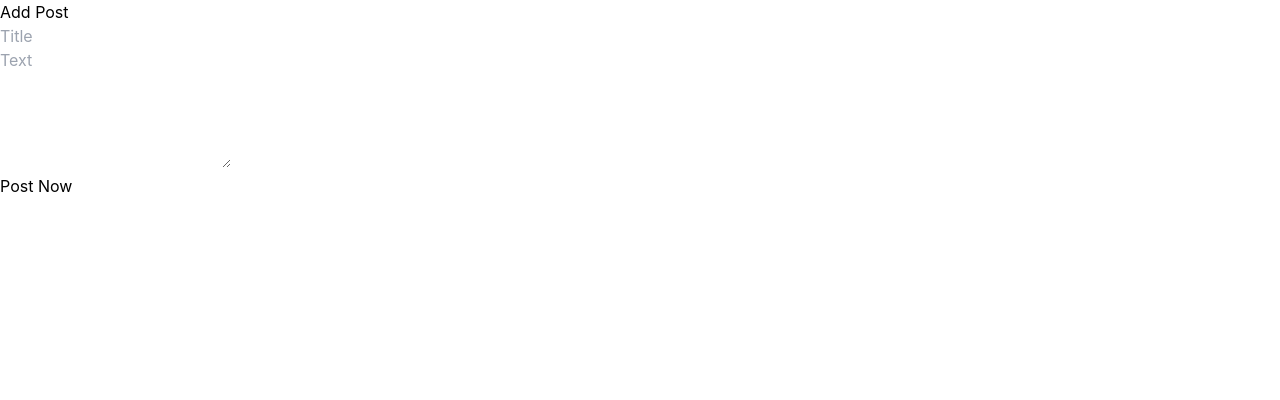
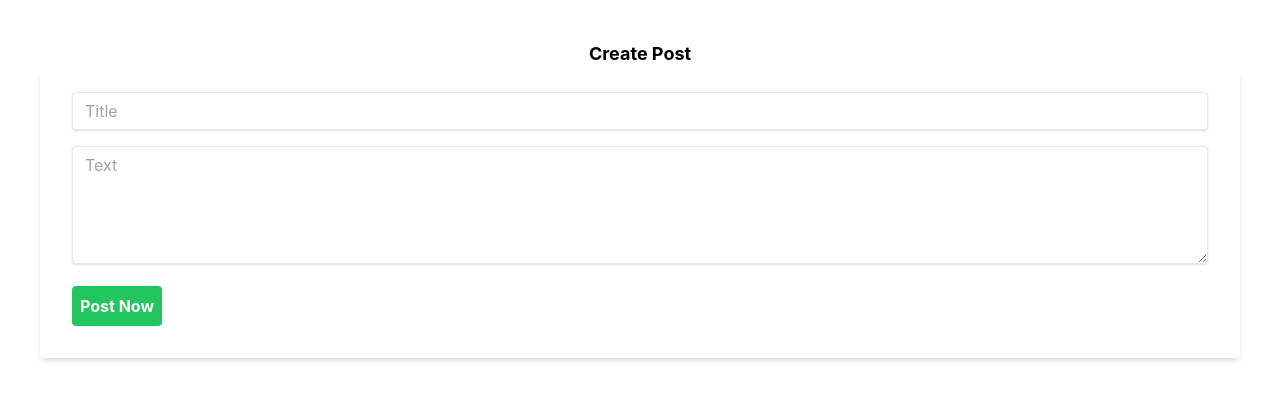
Before and after one commit to Tufahel/blog-app-front-end, a React (Create React App) app: page /createpost in a window 1280 px wide. Shown: the top 400 px of the page. Built offline with nearby package versions, Linux system fonts and the light colour scheme.

Commit message:
fix route and style added for post display, create

```diff
--- a/src/App.js
+++ b/src/App.js
@@ -10,6 +10,7 @@ import Signup from './components/Signup/Signup';
 import User from './components/User';
 
 function App() {
+  const postId = localStorage.getItem('postid');
   return (
     <div>
       <BrowserRouter>
@@ -19,8 +20,8 @@ function App() {
           <Route path="/login" element={<Login />} />
           <Route path="/createpost" element={<CreatePost />} />
           <Route path="/posts" element={<Posts />} />
-          <Route path="/postdetails" element={<PostDetails />} />
-          <Route path="/createcomment" element={<CreateComment />} />
+          <Route path={`/post/${postId}`} element={<PostDetails />} />
+          <Route path={`/post/${postId}/createcomment`} element={<CreateComment />} />
           <Route path="/comments" element={<Comments />} />
         </Routes>
       </BrowserRouter>
--- a/src/components/Comment/CreateComment.js
+++ b/src/components/Comment/CreateComment.js
@@ -4,6 +4,7 @@ import { useNavigate } from 'react-router-dom';
 import { createComment } from '../../redux/actions/Comment';
 
 const CreateComment = () => {
+  const postId = localStorage.getItem('postid');
   const user = localStorage.getItem('user');
   const [comment, setComment] = useState({
     text: '',
@@ -21,7 +22,8 @@ const CreateComment = () => {
 
   const handleSubmit = (e) => {
     e.preventDefault();
-    dispatch(createComment(comment, navigate('/postdetails'), e));
+    dispatch(createComment(comment, navigate(`/post/${postId}`), e));
+    window.location.reload(true);
   };
   return (
     <>
--- a/src/components/Post/CreatePost.js
+++ b/src/components/Post/CreatePost.js
@@ -26,15 +26,16 @@ const CreatePost = () => {
   };
   return (
     <>
-      <div className="">
-        <section className="">
-          <p className="">Add Post</p>
+      <div className="flex flex-col ">
+        <section className="m-10">
+          <p className="font-bold text-lg text-center">Create Post</p>
           <form
             onSubmit={handleSubmit}
-            className=""
+            className="bg-white shadow-md rounded px-8 pt-6 pb-8 mb-4"
           >
+            <div className="mb-4">
               <input
-              className=""
+                className="shadow appearance-none border rounded w-full py-2 px-3 text-gray-700 leading-tight focus:outline-none focus:shadow-outline"
                 placeholder="Title"
                 type="text"
                 name="title"
@@ -44,23 +45,24 @@ const CreatePost = () => {
                 value={post.title}
                 required
               />
-            <br />
+            </div>
+            <div className="mb-4">
               <textarea
-              className=""
+                className="shadow appearance-none border rounded w-full py-2 px-3 text-gray-700 leading-tight focus:outline-none focus:shadow-outline"
                 placeholder="Text"
                 type="text"
                 name="text"
                 value={post.text}
                 minLength="1"
-              maxLength="100"
+                maxLength="500"
                 onChange={handleChange}
                 rows={5}
                 cols={21}
                 required
               />
-            <br />
+            </div>
             <button
-              className=""
+              className="text-center bg-green-500 hover:bg-green-700 text-white font-bold p-2 rounded"
               type="submit"
             >
               Post Now
@@ -71,7 +73,7 @@ const CreatePost = () => {
         {
         user && (
           <button
-            className=""
+            className="bg-blue-500 hover:bg-blue-700 text-white font-bold p-1 rounded mx-20"
             type="button"
             onClick={() => navigate('/posts')}
           >
--- a/src/components/Post/PostDetails.js
+++ b/src/components/Post/PostDetails.js
@@ -59,7 +59,7 @@ const PostDetails = () => {
           <button
             className=""
             type="button"
-            onClick={() => navigate('/createcomment')}
+            onClick={() => navigate(`/post/${postId}/createcomment`)}
           >
             Add Comment
           </button>
--- a/src/components/Post/Posts.js
+++ b/src/components/Post/Posts.js
@@ -4,6 +4,7 @@ import { useNavigate } from 'react-router-dom';
 import { getPosts, destroyPost } from '../../redux/actions/Post';
 
 const Posts = () => {
+  const postId = localStorage.getItem('postid');
   const user = localStorage.getItem('user');
   const posts = useSelector((state) => state.PostReducer);
   console.log(posts);
@@ -21,32 +22,35 @@ const Posts = () => {
 
   const handlePostId = (id) => {
     localStorage.setItem('postid', id);
-    navigate('/postdetails');
+    navigate(`/post/${postId}`);
     window.location.reload(true);
   };
   return (
     <>
-      {posts.posts?.map((post) => (
-        <p key={post.post_id}>
-          Title: &nbsp;
-          {post.title}
-          ,
-          {' '}
-          Your post text is &nbsp;
-          {post.text}
-          .
-          {
+      <div className="flex flex-col m-2">
+        <div className="flex flex-wrap justify-center m-8">
+          {posts.posts?.map((post) => (
+            <div className="flex flex-col items-center p-2" key={post.post_id}>
+              <img className="rounded w-24" src="https://img.freepik.com/premium-vector/motorcycle-logo-black-background-modern-racing-superbike-silhouette_304830-257.jpg?w=740" alt="img" />
+              {' '}
+              <h4 className="font-bold text-lg">{post.title}</h4>
+              {' '}
+              <p className="w-60 truncate">{post.text}</p>
+              <div className="flex flex-row space-x-1">
+                {
           user && (
-          <button className="" type="button" onClick={() => handleDelete(post.post_id)}>DELETE</button>
+          <button className="bg-red-500 hover:bg-red-700 text-white font-bold p-1 rounded" type="button" onClick={() => handleDelete(post.post_id)}>Delete Post</button>
           )
           }
-          <button className="" type="button" onClick={() => handlePostId(post.post_id)}>See Full Post</button>
-        </p>
-      ))}
-      {
+                <button className="bg-blue-500 hover:bg-blue-700 text-white font-bold p-1 rounded" type="button" onClick={() => handlePostId(post.post_id)}>See Full Post</button>
+              </div>
+            </div>
+          ))}
+        </div>
+        {
         user && (
           <button
-            className=""
+            className="text-center bg-green-500 hover:bg-green-700 text-white font-bold p-2 mx-20 rounded items-center"
             type="button"
             onClick={() => navigate('/createpost')}
           >
@@ -54,6 +58,7 @@ const Posts = () => {
           </button>
         )
       }
+      </div>
     </>
   );
 };
```
Also changed, not shown: src/assets/demo_img.png (added). Lines whose indentation alone changed are shown as unchanged.
